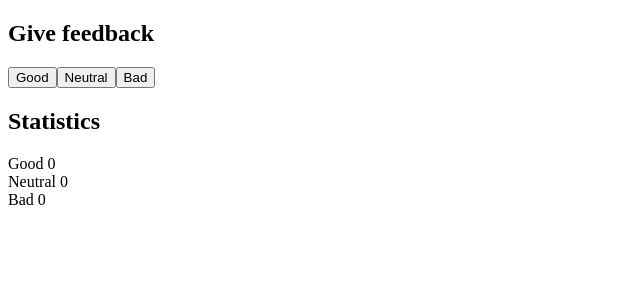
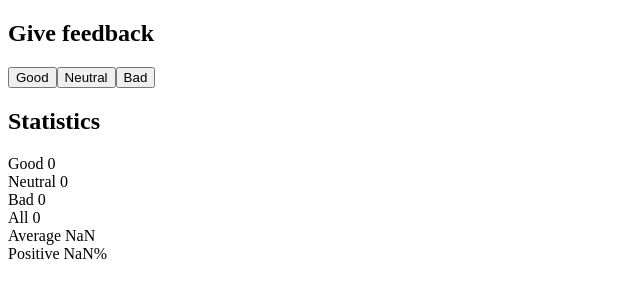
Before and after one commit to Edwin-Pena/fullStackOpen, a React (Vite) app in the folder part1/unicafe/: page / in a window 1280 px wide. Shown: the top 300 px of the page, without its empty margins (0-640 px from the left). Built offline with nearby package versions, Linux system fonts and the light colour scheme.

Commit message:
feat unicafe step 2

```diff
--- a/part1/unicafe/src/App.jsx
+++ b/part1/unicafe/src/App.jsx
@@ -1,6 +1,6 @@
 import { useState } from "react";
 
-const DisplayFeedBack = ({ category, value }) => (
+const DisplayValue = ({ category, value }) => (
   <div>{`${category} ${value}`}</div>
 );
 
@@ -10,6 +10,7 @@ const App = () => {
   const [good, setGood] = useState(0);
   const [neutral, setNeutral] = useState(0);
   const [bad, setBad] = useState(0);
+  const all = good + neutral + bad;
 
   const handleFeedBack = (newValue, setFuction) => {
     setFuction(newValue);
@@ -25,9 +26,15 @@ const App = () => {
       />
       <Button onClick={() => handleFeedBack(bad + 1, setBad)} text="Bad" />
       <h2>Statistics</h2>
-      <DisplayFeedBack category="Good" value={good} />
-      <DisplayFeedBack category="Neutral" value={neutral} />
-      <DisplayFeedBack category="Bad" value={bad} />
+      <DisplayValue category="Good" value={good} />
+      <DisplayValue category="Neutral" value={neutral} />
+      <DisplayValue category="Bad" value={bad} />
+      <DisplayValue category="All" value={good + neutral + bad} />
+      <DisplayValue
+        category="Average"
+        value={(good + neutral * 0 + bad * -1) / all}
+      />
+      <DisplayValue category="Positive" value={`${(good / all) * 100}%`} />
     </div>
   );
 };
```
